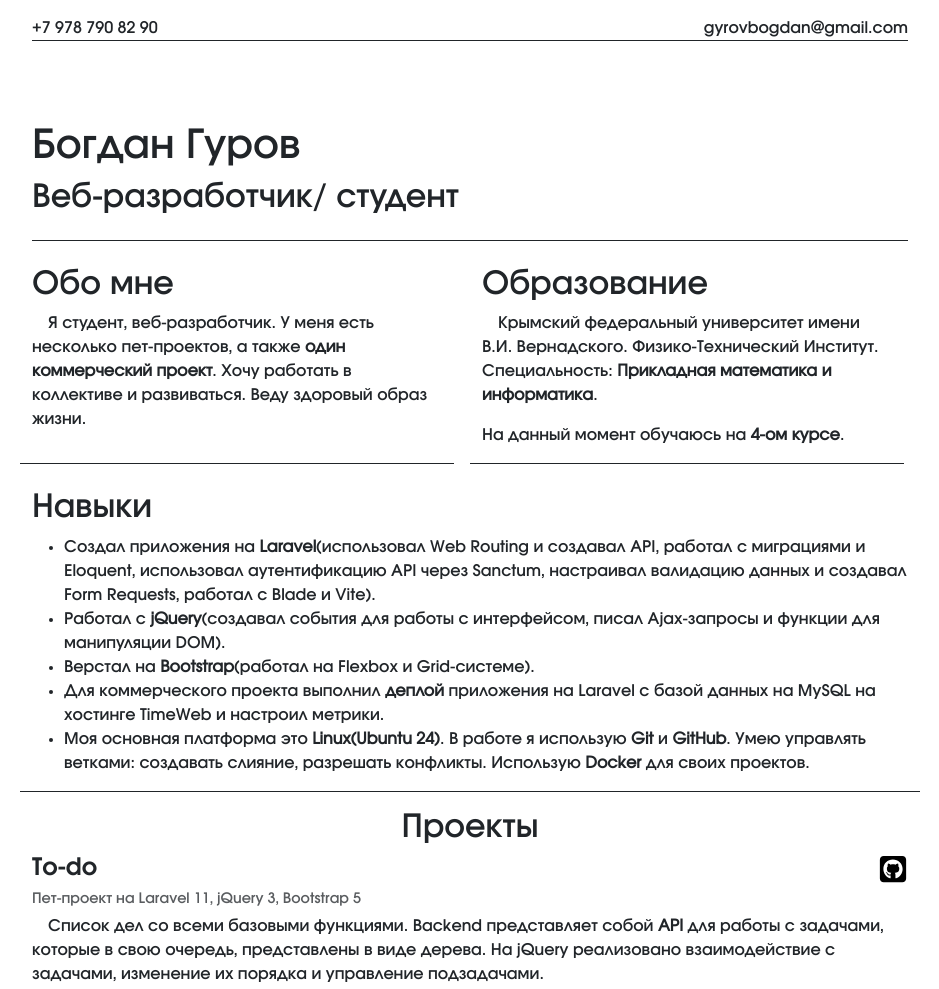
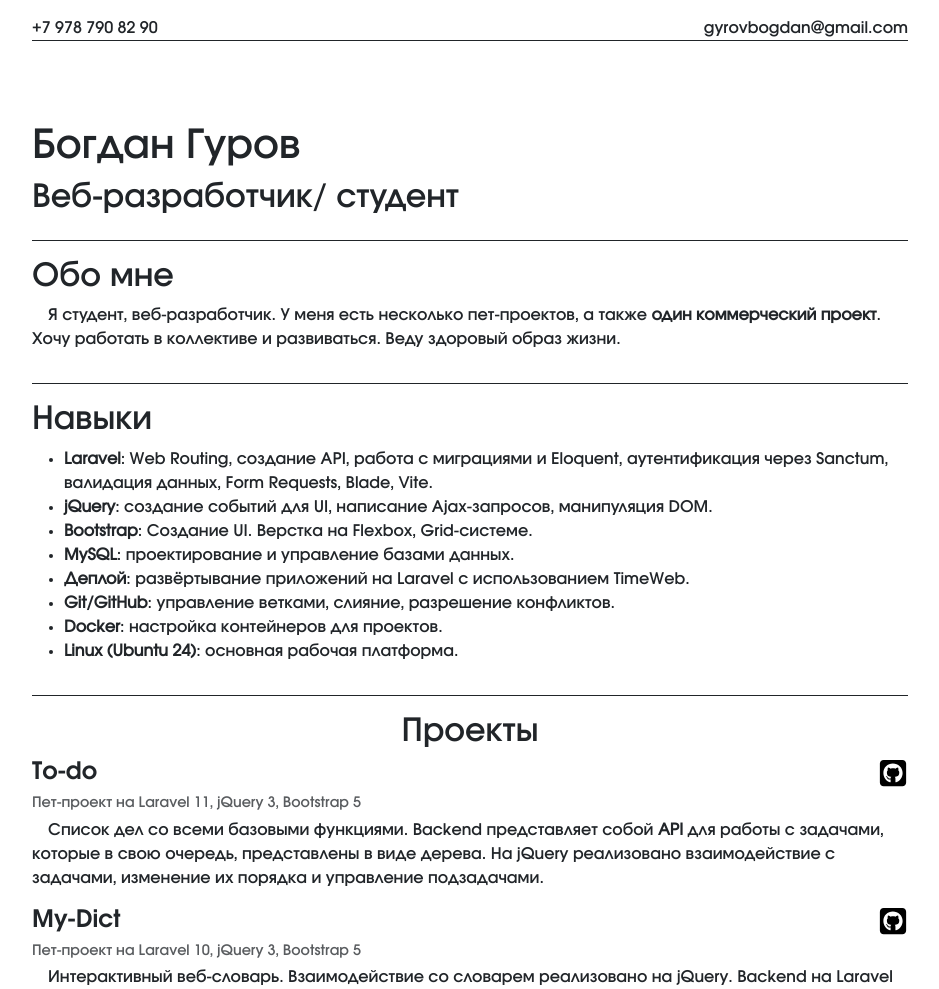
Before and after one commit to gyrovbogdan/gyrovbogdan.github.io, a plain HTML site: page index.html in a window 1280 px wide. Shown: the top 989 px of the page, without its empty margins (170-1109 px from the left). Drawn offline with nearby package versions, Linux system fonts and the light colour scheme.

Commit message:
Update readme

```diff
--- a/index.html
+++ b/index.html
@@ -31,8 +31,7 @@
             <!--  <img style="width: 270px; height: 370px;" src="https://via.placeholder.com/270x370" /> -->
         </div>
 
-        <div class="row py-4">
-            <div class="col border-bottom border-dark me-3">
+        <div class="border-bottom border-dark py-3">
             <h3 class="fs-2">Обо мне</h3>
             <p class="text-indent">
                 Я студент, веб-разработчик. У меня есть несколько
@@ -41,48 +40,23 @@
             </p>
         </div>
 
-            <div class="col border-bottom border-dark me-3">
-                <h3 class="fs-2">Образование</h3>
-                <p class="text-indent">
-                    Крымский федеральный университет имени В.И. Вернадского. Физико-Технический Институт. Специальность:
-                    <b>Прикладная математика и информатика</b>.
-                </p>
-                <p> На данный момент обучаюсь на <b>4-ом курсе</b>.</p>
-            </div>
-        </div>
-        <div class="row border-bottom border-dark">
-            <div class="col">
+        <div class="border-bottom border-dark py-3">
             <h3 class="fs-2">Навыки</h3>
             <ul>
-                    <li>
-                        Создал приложения на <b>Laravel</b>(использовал Web Routing и создавал API, работал с миграциями
-                        и Eloquent,
-                        использовал аутентификацию API через Sanctum,
-                        настраивал валидацию данных и создавал Form Requests,
-                        работал с Blade и Vite).
-                    </li>
-                    <li>
-                        Работал с <b>jQuery</b>(создавал события для работы с интерфейсом, писал
-                        Ajax-запросы и функции для манипуляции DOM).
-                    </li>
-                    <li>
-                        Верстал на <b>Bootstrap</b>(работал на Flexbox и Grid-системе).
-                    </li>
-                    <li>
-                        Для коммерческого проекта выполнил <b>деплой</b> приложения на Laravel c базой данных на MySQL
-                        на хостинге TimeWeb и настроил метрики.
-                    </li>
-                    <li>
-                        Моя основная платформа это <b>Linux(Ubuntu 24)</b>. В работе я использую <b>Git</b> и
-                        <b>GitHub</b>.
-                        Умею управлять
-                        ветками: создавать слияние, разрешать конфликты. Использую <b>Docker</b> для своих проектов.
-                    </li>
+                <li><b>Laravel</b>: Web Routing, создание API, работа с миграциями и Eloquent, аутентификация через
+                    Sanctum,
+                    валидация данных, Form Requests, Blade, Vite.</li>
+                <li><b>jQuery</b>: создание событий для UI, написание Ajax-запросов, манипуляция DOM.</li>
+                <li><b>Bootstrap</b>: Создание UI. Верстка на Flexbox, Grid-системе.</li>
+                <li><b>MySQL</b>: проектирование и управление базами данных.</li>
+                <li><b>Деплой</b>: развёртывание приложений на Laravel с использованием TimeWeb.</li>
+                <li><b>Git/GitHub</b>: управление ветками, слияние, разрешение конфликтов.</li>
+                <li><b>Docker</b>: настройка контейнеров для проектов.</li>
+                <li><b>Linux (Ubuntu 24)</b>: основная рабочая платформа.</li>
             </ul>
         </div>
-        </div>
 
-        <div class="py-3">
+        <div class="border-bottom border-dark py-3">
             <h3 class="fs-2 text-center">Проекты</h3>
             <dl>
                 <dt>
@@ -124,7 +98,7 @@
                 <dd class="text-indent mb-3">
                     Интерактивный веб-словарь. Взаимодействие со словарем
                     реализовано на
-                    jQuery, backend на Laravel. Backend включает в себя <b>API</b> для работы со словарем и
+                    jQuery. Backend на Laravel включает в себя <b>API</b> для работы со словарем и
                     <b>веб-роутеры</b>
                     для
                     реализации статей на сайте.
@@ -152,6 +126,15 @@
                     верстку, <b>деплой</b>, подключение метрик.
                 </dd>
             </dl>
+        </div>
+
+        <div class="py-3 border-bottom border-dark">
+            <h3 class="fs-2">Образование</h3>
+            <p class="text-indent">
+                Крымский федеральный университет имени В.И. Вернадского. Физико-Технический Институт. Специальность:
+                <b>Прикладная математика и информатика</b>.
+                На данный момент обучаюсь на <b>4-ом курсе</b>.
+            </p>
         </div>
 
         <div class="w-100">
```
Lines whose indentation alone changed are shown as unchanged.
